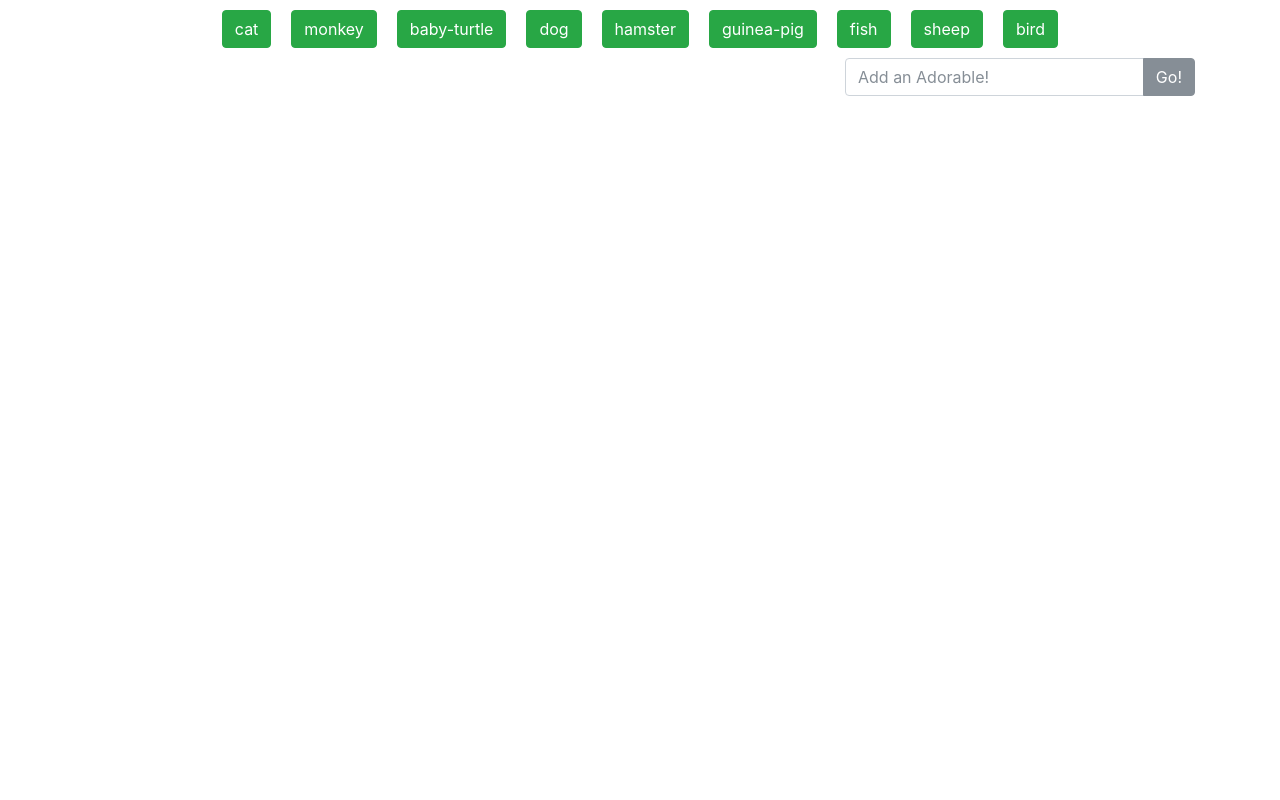
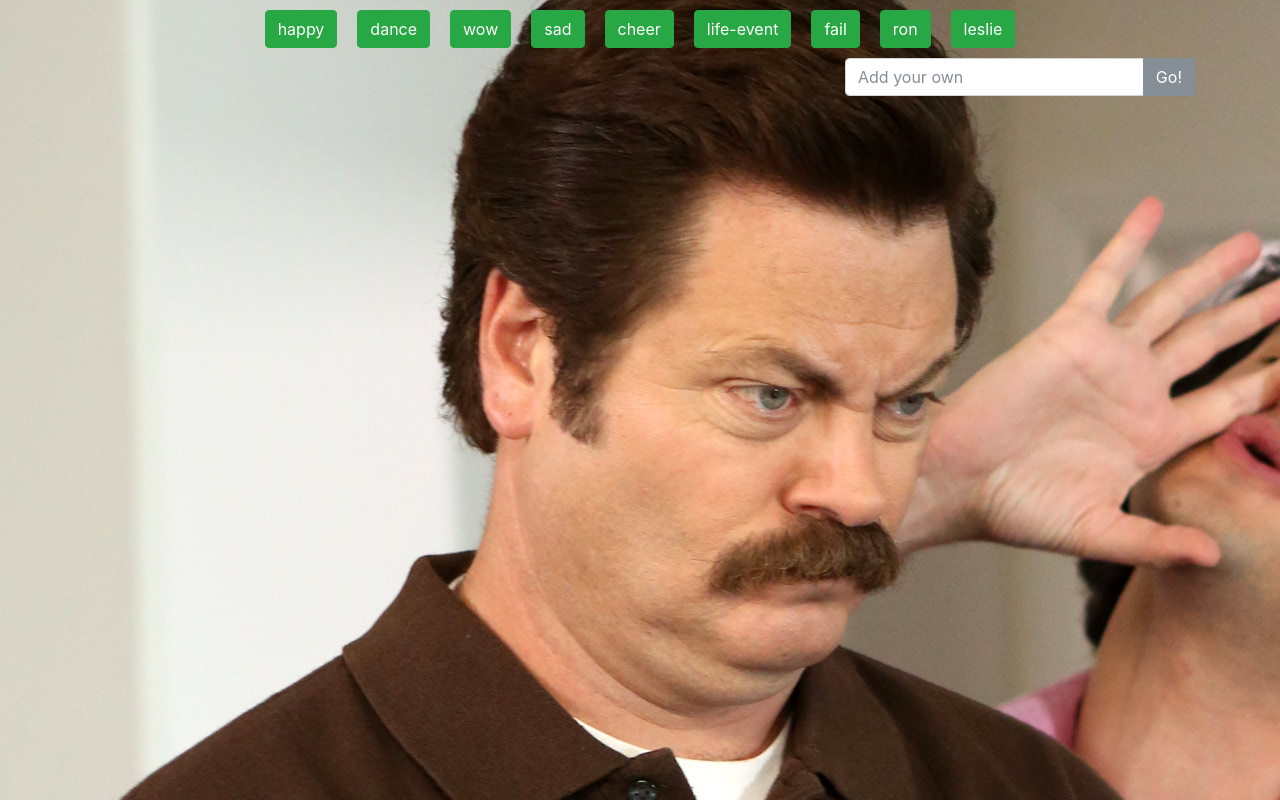
Before and after one commit to jes3rk/gif-display, a plain HTML site: page index.html in a window 1280 px wide. Drawn offline with nearby package versions, Linux system fonts and the light colour scheme.

Commit message:
So much better

```diff
--- a/assets/css/style.css
+++ b/assets/css/style.css
@@ -15,3 +15,7 @@
 .card-text {
   text-align: center;
 }
+
+body {
+  background-image: url(../images/background.jpg);
+}
--- a/assets/javascript/main.js
+++ b/assets/javascript/main.js
@@ -1,4 +1,4 @@
-var topics = ["cat", "monkey", "baby-turtle", "dog", "hamster", "guinea-pig", "fish", "sheep", "bird"];
+var topics = ["happy", "dance", "wow", "sad", "cheer", "life-event", "fail", "ron", "leslie"];
 var randOff;
 var apiKey = "YKIP52CjjkbKLTnbeOTl5ul79X3ISqRl"
 
@@ -16,7 +16,7 @@ function createBtn() {
 
 function giphy(name) {
 
-  var url = "https://api.giphy.com/v1/gifs/search?q=" + name + "&api_key=" + apiKey + "&limit=10&offset=" + randOff;
+  var url = "https://api.giphy.com/v1/gifs/search?q=parks+rec+" + name + "&api_key=" + apiKey + "&limit=10&offset=" + randOff;
 
   $.ajax({
     url: url,
--- a/index.html
+++ b/index.html
@@ -2,7 +2,7 @@
 <html>
   <head>
     <meta charset="utf-8">
-    <title>Aww Machine</title>
+    <title>Parks and Recreation Gif!</title>
     <script src="https://ajax.googleapis.com/ajax/libs/jquery/3.2.1/jquery.min.js"></script>
     <link rel="stylesheet" href="https://maxcdn.bootstrapcdn.com/bootstrap/4.0.0-beta.2/css/bootstrap.min.css" integrity="sha384-PsH8R72JQ3SOdhVi3uxftmaW6Vc51MKb0q5P2rRUpPvrszuE4W1povHYgTpBfshb" crossorigin="anonymous">
     <script src="https://maxcdn.bootstrapcdn.com/bootstrap/3.3.7/js/bootstrap.min.js"></script>
@@ -26,7 +26,7 @@
         <div class="col-4">
           <div class="search-bar">
             <div class="input-group">
-              <input type="text" class="form-control" placeholder="Add an Adorable!" aria-label="Add an Adorable!">
+              <input type="text" class="form-control" placeholder="Add your own" aria-label="Add your own">
               <span class="input-group-btn">
                 <button class="btn btn-secondary" type="button">Go!</button>
               </span>
```
Also changed, not shown: assets/images/background.jpg (added).
